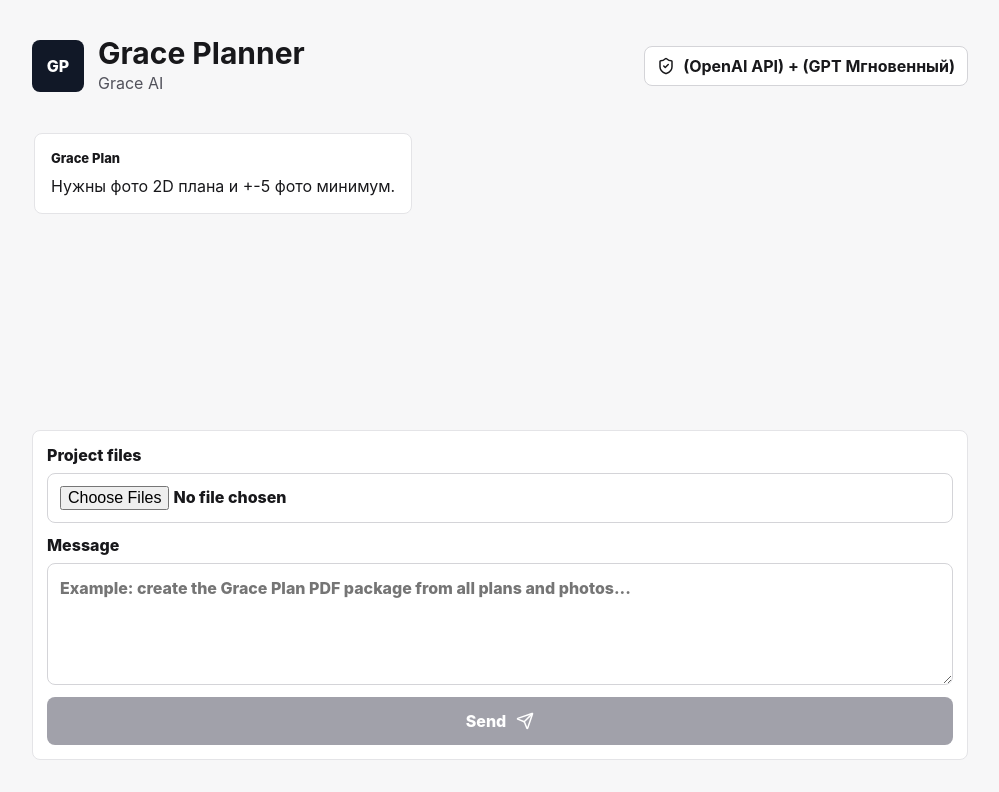
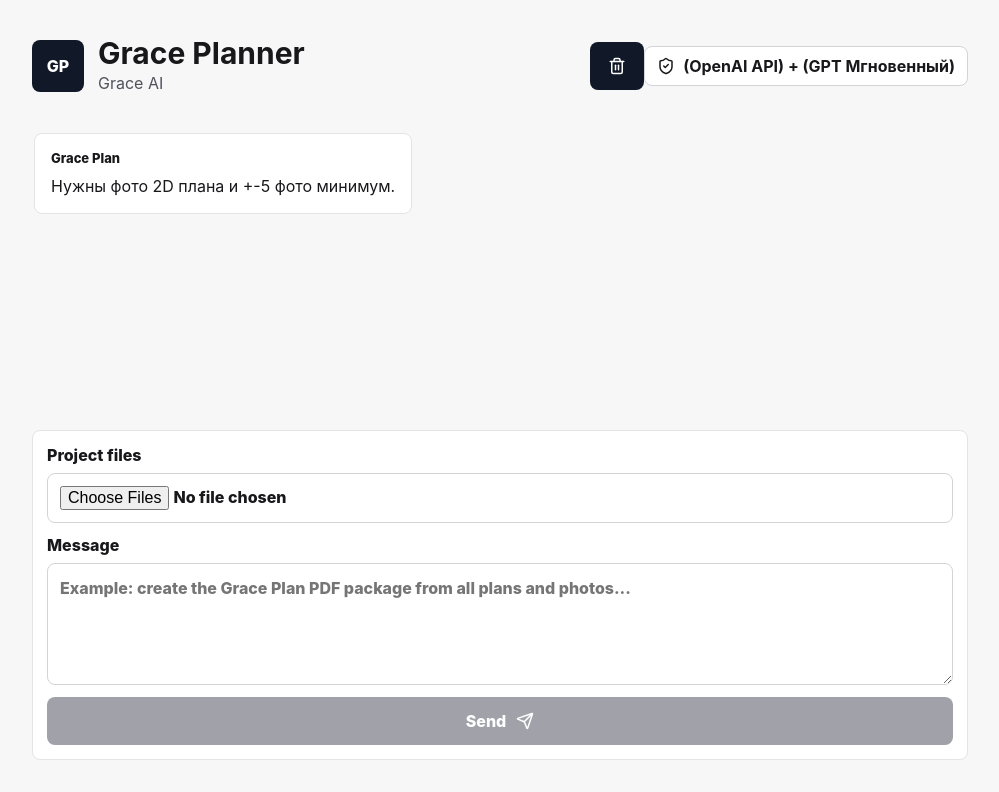
Before and after one commit to ukraine-devs/GracePlan, a React (Vite) app: page / in a window 1280 px wide. Shown: the top 792 px of the page, without its empty margins (140-1139 px from the left). Built offline with nearby package versions, Linux system fonts and the light colour scheme.

Commit message:
Persist chat history locally

```diff
--- a/src/main.jsx
+++ b/src/main.jsx
@@ -1,19 +1,40 @@
-import React, { useState } from "react";
+import React, { useEffect, useState } from "react";
 import { createRoot } from "react-dom/client";
-import { Send, ShieldCheck } from "lucide-react";
+import { Send, ShieldCheck, Trash2 } from "lucide-react";
 import "./styles.css";
+
+const STORAGE_KEY = "grace-plan-chat-history";
 
 const welcome = {
   role: "assistant",
   content: "Нужны фото 2D плана и +-5 фото минимум.",
 };
 
+function loadMessages() {
+  try {
+    const saved = JSON.parse(localStorage.getItem(STORAGE_KEY) || "null");
+    return Array.isArray(saved) && saved.length ? saved : [welcome];
+  } catch {
+    return [welcome];
+  }
+}
+
 function App() {
-  const [messages, setMessages] = useState([welcome]);
+  const [messages, setMessages] = useState(loadMessages);
   const [input, setInput] = useState("");
   const [files, setFiles] = useState([]);
   const [isSending, setIsSending] = useState(false);
   const [error, setError] = useState("");
+
+  useEffect(() => {
+    localStorage.setItem(STORAGE_KEY, JSON.stringify(messages));
+  }, [messages]);
+
+  function clearChat() {
+    setMessages([welcome]);
+    setError("");
+    localStorage.removeItem(STORAGE_KEY);
+  }
 
   async function submit(event) {
     event.preventDefault();
@@ -62,9 +83,14 @@
               <p>Grace AI</p>
             </div>
           </div>
-          <div className="secure-badge">
-            <ShieldCheck size={18} />
-            <span>(OpenAI API) + (GPT Мгновенный)</span>
+          <div className="header-actions">
+            <button className="icon-button" type="button" onClick={clearChat} aria-label="Clear chat">
+              <Trash2 size={18} />
+            </button>
+            <div className="secure-badge">
+              <ShieldCheck size={18} />
+              <span>(OpenAI API) + (GPT Мгновенный)</span>
+            </div>
           </div>
         </header>
 
```
